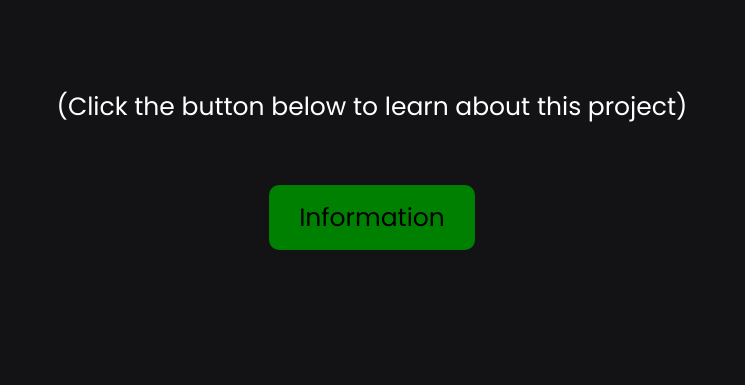
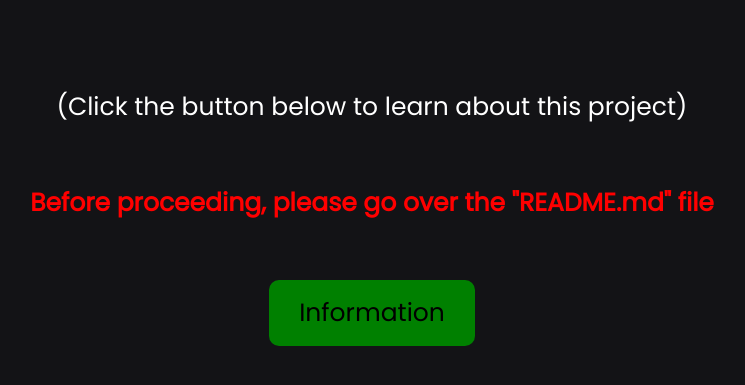
Before and after one commit to KanayaPatel/Valuation-Project, a Flask app: page / in a window 1280 px wide. Shown: the part 199-584 px from the top of the page, without its empty margins (268-1013 px from the left). Run offline with Flask 3, Linux system fonts and the light colour scheme; some libraries are stand-ins or nearby versions.

Commit message:
Added message

```diff
--- a/templates/index.html
+++ b/templates/index.html
@@ -34,6 +34,8 @@
 
     <h1 class="h">Welcome to the Finance Project</h1>
     <p>(Click the button below to learn about this project)</p>
+
+    <p style="color:red; font-weight: bold;">Before proceeding, please go over the "README.md" file</p>
     <section class="index-button">Information</section>
 
 </body>
```
